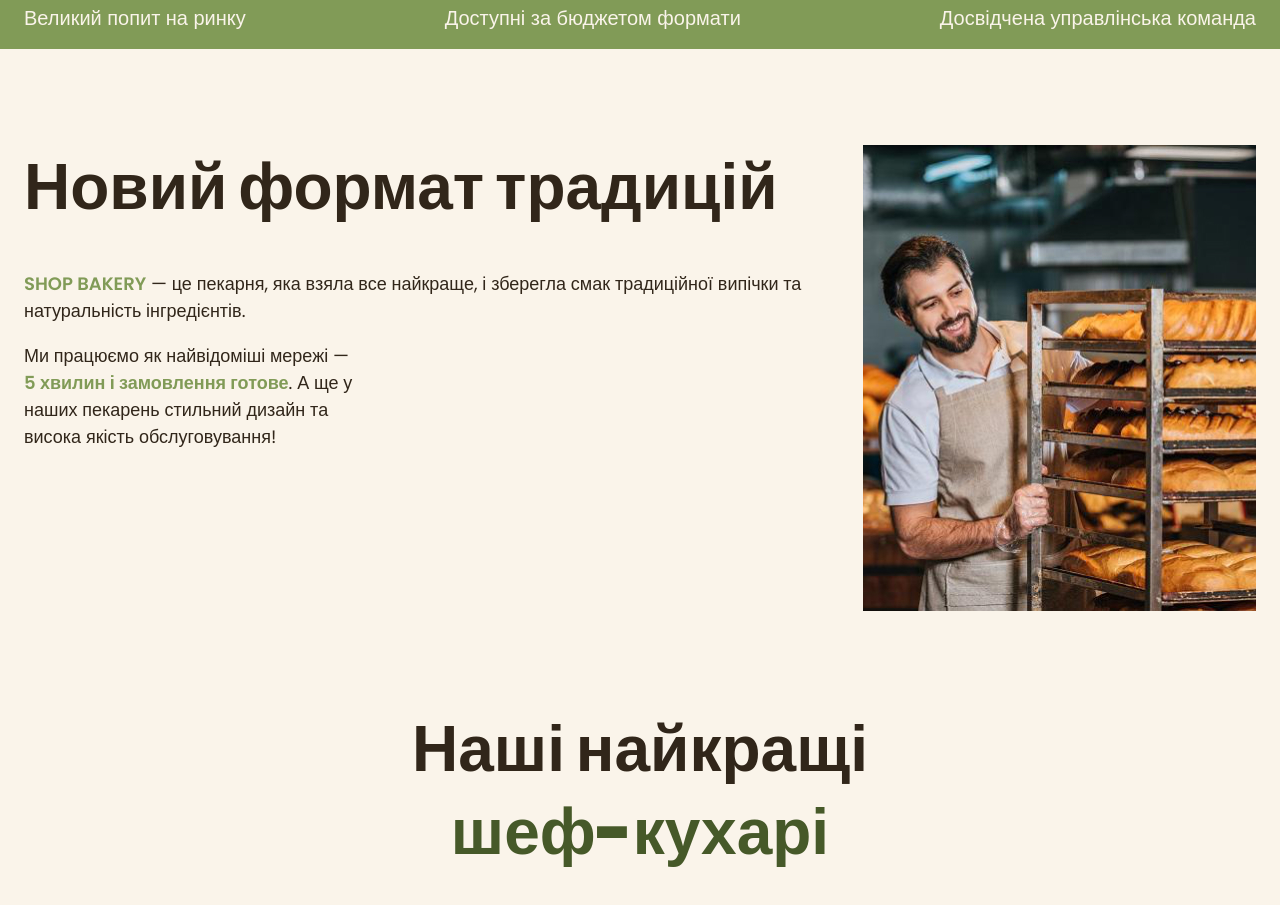
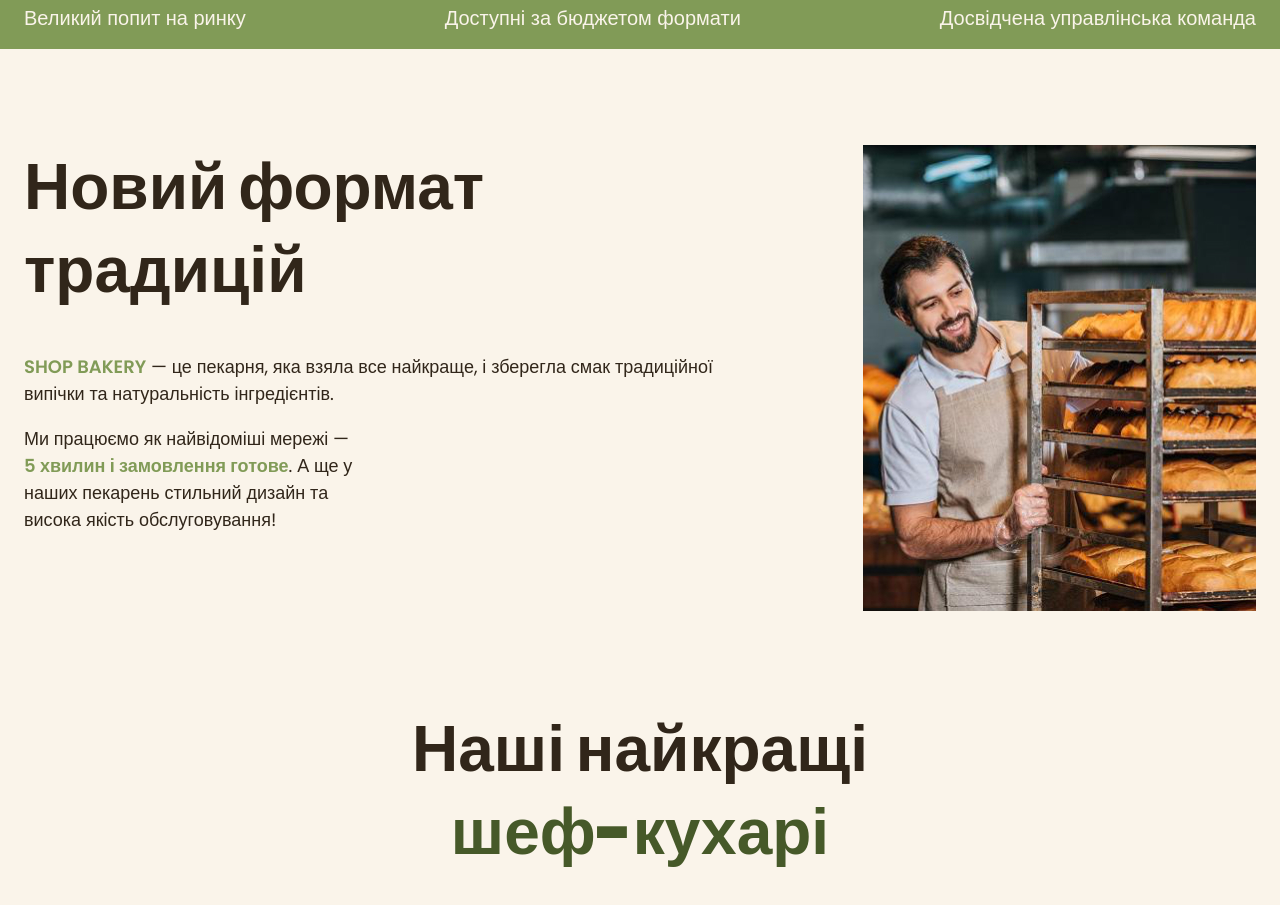
Before and after one commit to Chameleonl/genius-test, a plain HTML site: page index.html in a window 1280 px wide. Shown: the part 802-1707 px from the top of the page. Drawn offline with Linux system fonts and the light colour scheme.

Commit message:
Minor changes to styles.css

```diff
--- a/css/styles.css
+++ b/css/styles.css
@@ -207,7 +207,7 @@ header {
 }
 
 .traditions-content {
-  max: width 710px;
+  max-width: 710px;
 }
 
 .traditions-title {
```
